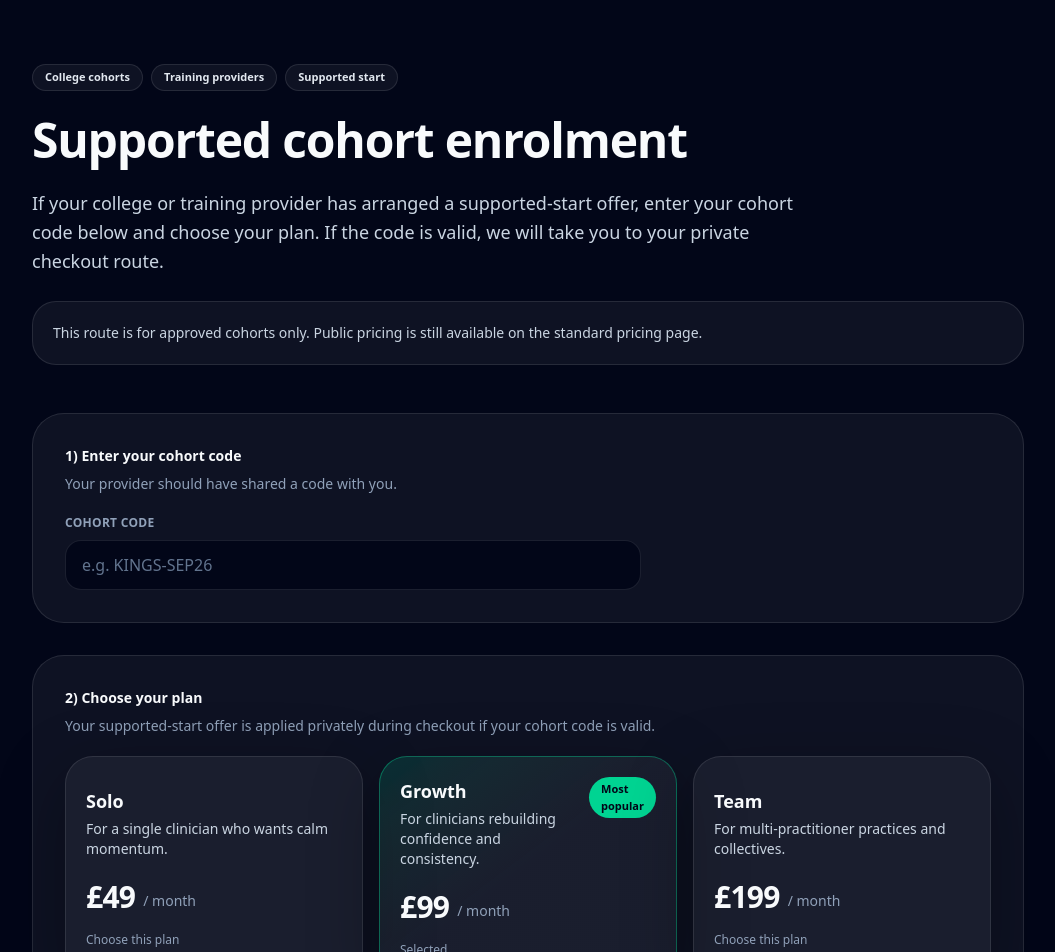
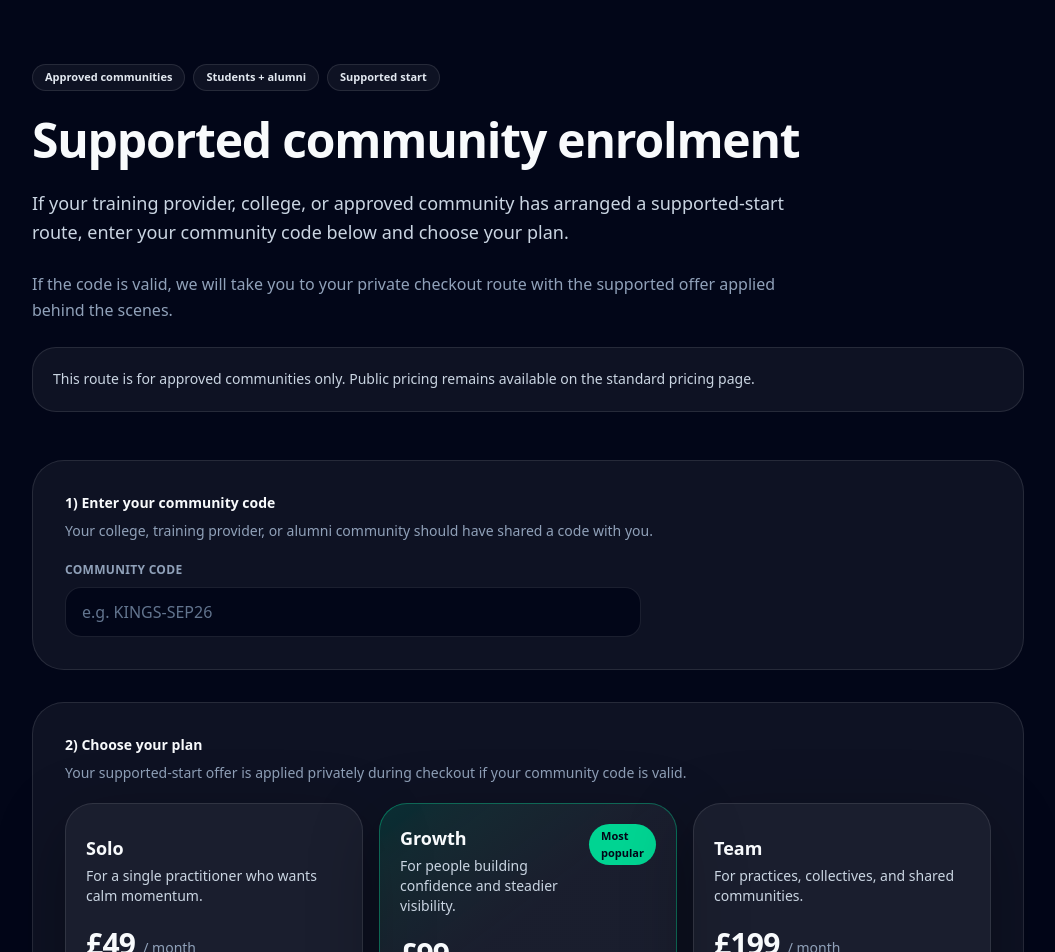
Before and after one commit to Hypnohippy/root-health-ops-dashboard1, a Next.js app: page /cohort in a window 1280 px wide. Shown: the top 952 px of the page, without its empty margins (112-1167 px from the left). Built offline with nearby package versions, Linux system fonts and the light colour scheme; no server answers.

Commit message:
Update page.tsx

```diff
--- a/app/cohort/page.tsx
+++ b/app/cohort/page.tsx
@@ -98,7 +98,7 @@ export default function CohortPage() {
     setErr(null);
 
     if (!cleanedCode) {
-      setErr("Please enter your cohort code.");
+      setErr("Please enter your community code.");
       return;
     }
 
@@ -121,17 +121,14 @@ export default function CohortPage() {
         throw new Error(
           data?.error ||
             data?.message ||
-            `Could not start cohort checkout (HTTP ${res.status}).`
+            `Could not start supported-start checkout (HTTP ${res.status}).`
         );
       }
 
       try {
         localStorage.setItem("root_cohort_code", cleanedCode);
         if (data?.cohort) {
-          localStorage.setItem(
-            "root_cohort_info",
-            JSON.stringify(data.cohort)
-          );
+          localStorage.setItem("root_cohort_info", JSON.stringify(data.cohort));
         }
       } catch {}
 
@@ -142,7 +139,7 @@ export default function CohortPage() {
 
       window.location.href = url;
     } catch (e: any) {
-      setErr(e?.message || "Could not start cohort checkout.");
+      setErr(e?.message || "Could not start supported-start checkout.");
       setLoading(false);
     }
   };
@@ -151,23 +148,28 @@ export default function CohortPage() {
     <main className="mx-auto max-w-5xl px-4 py-12 md:py-16 space-y-12">
       <section className="space-y-6">
         <div className="flex flex-wrap gap-2">
-          <Pill>College cohorts</Pill>
-          <Pill>Training providers</Pill>
+          <Pill>Approved communities</Pill>
+          <Pill>Students + alumni</Pill>
           <Pill>Supported start</Pill>
         </div>
 
         <h1 className="text-4xl md:text-5xl font-semibold tracking-tight leading-[1.05]">
-          Supported cohort enrolment
+          Supported community enrolment
         </h1>
 
         <p className="max-w-3xl text-base md:text-lg text-slate-300 leading-relaxed">
-          If your college or training provider has arranged a supported-start
-          offer, enter your cohort code below and choose your plan. If the code
-          is valid, we will take you to your private checkout route.
+          If your training provider, college, or approved community has arranged
+          a supported-start route, enter your community code below and choose
+          your plan.
+        </p>
+
+        <p className="max-w-3xl text-sm md:text-base text-slate-400 leading-relaxed">
+          If the code is valid, we will take you to your private checkout route
+          with the supported offer applied behind the scenes.
         </p>
 
         <div className="rounded-3xl border border-white/10 bg-white/5 p-5 text-sm text-slate-300 leading-relaxed">
-          This route is for approved cohorts only. Public pricing is still
+          This route is for approved communities only. Public pricing remains
           available on the standard pricing page.
         </div>
       </section>
@@ -176,16 +178,17 @@ export default function CohortPage() {
         <section className="rounded-[32px] border border-white/10 bg-white/5 p-6 md:p-8 space-y-5">
           <div>
             <div className="text-sm font-semibold text-slate-50">
-              1) Enter your cohort code
+              1) Enter your community code
             </div>
             <div className="mt-2 text-sm text-slate-400">
-              Your provider should have shared a code with you.
+              Your college, training provider, or alumni community should have
+              shared a code with you.
             </div>
           </div>
 
           <div className="max-w-xl">
             <label className="block text-[12px] font-semibold uppercase tracking-wide text-slate-400">
-              Cohort code
+              Community code
             </label>
             <input
               value={cohortCode}
@@ -206,14 +209,14 @@ export default function CohortPage() {
             </div>
             <div className="mt-2 text-sm text-slate-400">
               Your supported-start offer is applied privately during checkout if
-              your cohort code is valid.
+              your community code is valid.
             </div>
           </div>
 
           <div className="grid gap-4 md:grid-cols-3">
             <PlanCard
               title="Solo"
-              subtitle="For a single clinician who wants calm momentum."
+              subtitle="For a single practitioner who wants calm momentum."
               price="£49"
               selected={plan === "solo"}
               onClick={() => setPlan("solo")}
@@ -221,7 +224,7 @@ export default function CohortPage() {
 
             <PlanCard
               title="Growth"
-              subtitle="For clinicians rebuilding confidence and consistency."
+              subtitle="For people building confidence and steadier visibility."
               price="£99"
               selected={plan === "growth"}
               onClick={() => setPlan("growth")}
@@ -230,7 +233,7 @@ export default function CohortPage() {
 
             <PlanCard
               title="Team"
-              subtitle="For multi-practitioner practices and collectives."
+              subtitle="For practices, collectives, and shared communities."
               price="£199"
               selected={plan === "team"}
               onClick={() => setPlan("team")}
@@ -244,7 +247,7 @@ export default function CohortPage() {
           </div>
 
           <div className="text-sm text-slate-300 leading-relaxed">
-            We will check your cohort code and, if approved, send you to the
+            We will check your community code and, if approved, send you to the
             correct Stripe checkout for your supported-start route.
           </div>
 
@@ -259,7 +262,7 @@ export default function CohortPage() {
                   : "bg-emerald-400 text-slate-950 hover:bg-emerald-300",
               ].join(" ")}
             >
-              {loading ? "Opening Stripe…" : "Continue to cohort checkout"}
+              {loading ? "Opening Stripe…" : "Continue to supported checkout"}
             </button>
 
             <Link
```
